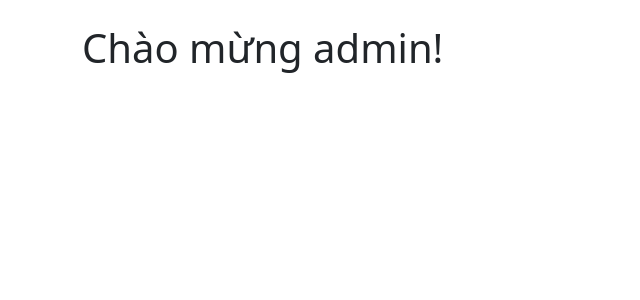
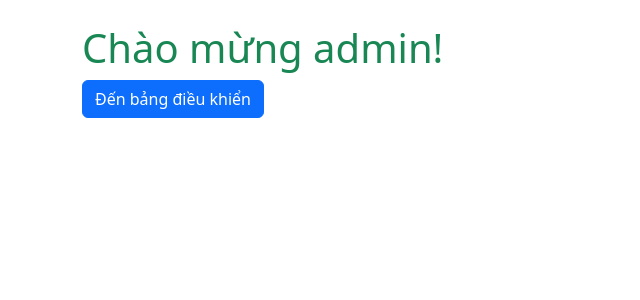
Before and after one commit to lachong8x/QLBMB, a Flask app: page / in a window 1280 px wide. Shown: the top 300 px of the page, without its empty margins (0-640 px from the left). Run offline with Flask 3, Linux system fonts and the light colour scheme; a user stored in the database is signed in.

Commit message:
Update index.html to use layout and dashboard link

```diff
--- a/templates/index.html
+++ b/templates/index.html
@@ -1,9 +1,13 @@
 {% extends "layout.html" %}
+
 {% block title %}Trang chủ{% endblock %}
+
 {% block content %}
     {% if user %}
-        <h1>Chào mừng {{ user }}!</h1>
+        <h1 class="text-success">Chào mừng {{ user }}!</h1>
+        <p><a href="{{ url_for('dashboard') }}" class="btn btn-primary">Đến bảng điều khiển</a></p>
     {% else %}
         <h1>Chào mừng khách!</h1>
+        <p><a href="{{ url_for('login') }}" class="btn btn-secondary">Đăng nhập</a></p>
     {% endif %}
 {% endblock %}
```
